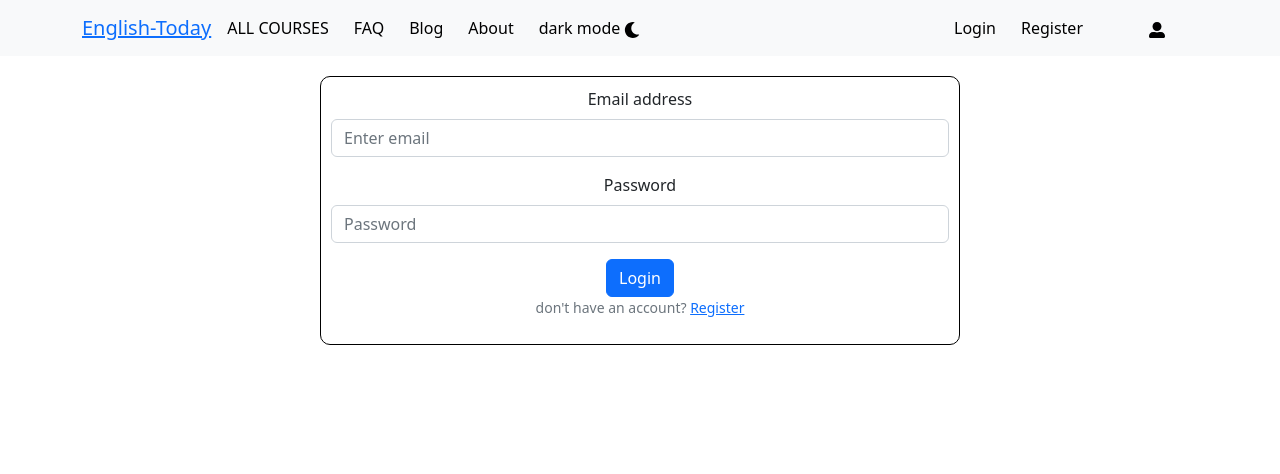
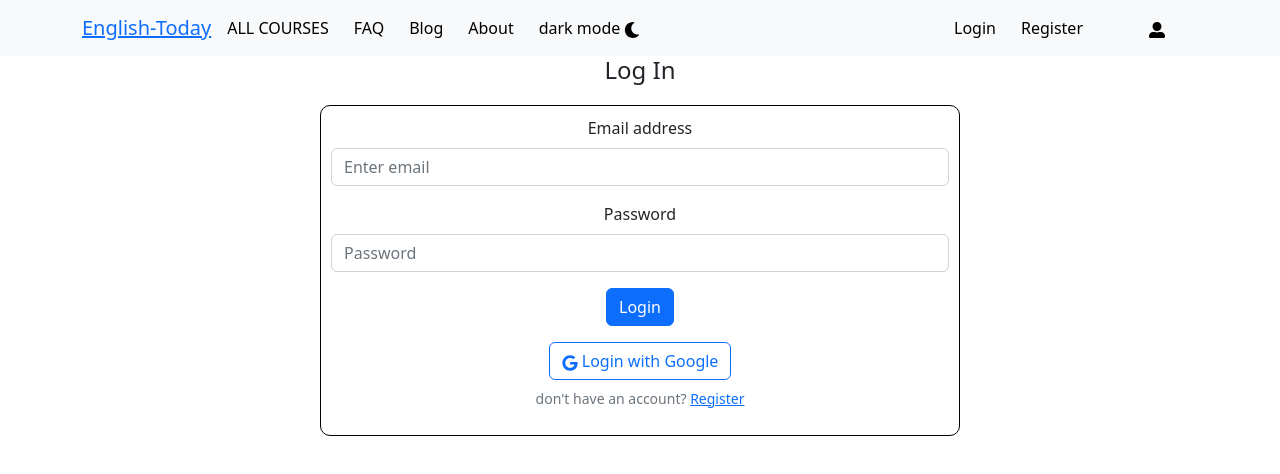
Before and after one commit to nasirullahnu/english-today, a React (Create React App) app: page /login in a window 1280 px wide. Shown: the top 474 px of the page. Built offline with nearby package versions, Linux system fonts and the light colour scheme; no server answers.

Commit message:
redicect add to the login and register page

```diff
--- a/src/Routes/PrivateRoutes/PrivateRoutes.js
+++ b/src/Routes/PrivateRoutes/PrivateRoutes.js
@@ -1,14 +1,15 @@
 import React from 'react';
 import { useContext } from 'react';
-import { Navigate } from 'react-router-dom';
+import { Navigate, useLocation } from 'react-router-dom';
 import { AuthContext } from '../../contexts/AuthProvider/AuthProvider';
 
 
 const PrivateRoute = ({children}) => {
     const {user} = useContext(AuthContext)
+    const location = useLocation();
 
     if(!user){
-        return <Navigate to='/login'></Navigate>
+        return <Navigate to='/login' state={{from: location}} replace></Navigate>
     }
     return children
 };
--- a/src/shared/Courses/Courses.js
+++ b/src/shared/Courses/Courses.js
@@ -21,7 +21,7 @@ const Courses = () => {
         <Container>
                 <Row>
                     <Col lg="4" className='d-none d-lg-block'>
-                    <h2>Total Courses {courses.length}</h2>
+                    <h2>See Courses Details</h2>
                         {
                             courses.map(course => <CourseCards
                                 key={course.id}
--- a/src/shared/Login/Login.js
+++ b/src/shared/Login/Login.js
@@ -1,14 +1,31 @@
+import { GoogleAuthProvider } from 'firebase/auth';
 import React, { useContext, useState } from 'react';
 import Button from 'react-bootstrap/Button';
 import Form from 'react-bootstrap/Form';
-import { Link, useNavigate } from 'react-router-dom';
+import { FaGoogle } from 'react-icons/fa';
+import { Link, useLocation, useNavigate } from 'react-router-dom';
 import { AuthContext } from '../../contexts/AuthProvider/AuthProvider';
 import './Login.css'
 
 const Login = () => {
-    const {signIn} = useContext(AuthContext)
+    const { signIn, providerLogin } = useContext(AuthContext)
+    const googleProvider = new GoogleAuthProvider();
     const navigate = useNavigate();
+    const location = useLocation();
     const [error, setError] = useState('')
+
+    const from = location.state?.from?.pathname || '/'
+
+    // sign in with google
+    const handleGoogleLogin = () => {
+        providerLogin(googleProvider)
+            .then(result => {
+                const user = result.user
+                console.log(user)
+                navigate(from , {replace : true})
+            })
+            .catch(error => setError(error))
+    }
 
     // log in with email and password
     const handleSubmit = event => {
@@ -23,7 +40,7 @@ const Login = () => {
                 console.log(user)
                 form.reset()
                 setError('')
-            navigate('/')
+                navigate(from , {replace : true})
             })
             .catch(error => {
                 console.log(error)
@@ -33,19 +50,24 @@ const Login = () => {
     }
 
     return (
+        <div>
+            <h4>Log In</h4>
             <Form onSubmit={handleSubmit} className='w-50 mx-auto form'>
                 <Form.Group className="mb-3" controlId="formBasicEmail">
                     <Form.Label>Email address</Form.Label>
-                <Form.Control name='email' type="email" placeholder="Enter email" required/>
+                    <Form.Control name='email' type="email" placeholder="Enter email" required />
                 </Form.Group>
 
                 <Form.Group className="mb-3" controlId="formBasicPassword">
                     <Form.Label>Password</Form.Label>
-                <Form.Control name='password' type="password" placeholder="Password" required/>
+                    <Form.Control name='password' type="password" placeholder="Password" required />
                 </Form.Group>
                 <Button variant="primary" type="submit">
                     Login
                 </Button><br></br>
+                <Form.Text className="text-muted">
+                    <Button onClick={handleGoogleLogin} className='mt-3' variant="outline-primary mb-2"><FaGoogle></FaGoogle> Login with Google</Button>
+                </Form.Text>
                 <Form.Text className="text-muted">
                     <p>don't have an account? <Link to='/register'>Register</Link></p>
                 </Form.Text>
@@ -53,6 +75,7 @@ const Login = () => {
                     {error}
                 </Form.Text>
             </Form>
+        </div>
     );
 };
 
--- a/src/shared/Register/Register.js
+++ b/src/shared/Register/Register.js
@@ -1,7 +1,7 @@
-import React from 'react';
+import React, { useState } from 'react';
 import Button from 'react-bootstrap/Button';
 import Form from 'react-bootstrap/Form';
-import { Link, useNavigate } from 'react-router-dom';
+import { Link, useLocation, useNavigate } from 'react-router-dom';
 import { FaGoogle } from 'react-icons/fa';
 import { useContext } from 'react';
 import { AuthContext } from '../../contexts/AuthProvider/AuthProvider';
@@ -11,6 +11,10 @@ const Register = () => {
     const { user, providerLogin, createUser } = useContext(AuthContext)
     const googleProvider = new GoogleAuthProvider()
     const navigate = useNavigate();
+    const location = useLocation();
+    const [error, setError] = useState('')
+
+    const from = location.state?.from?.pathname || '/'
 
     // sign in with google
     const handleGoogleLogin = () => {
@@ -18,9 +22,9 @@ const Register = () => {
             .then(result => {
                 const user = result.user
                 console.log(user)
-                navigate('/')
+                navigate(from , {replace : true})
             })
-            .catch(error => console.error(error))
+            .catch(error => setError(error))
     }
 
     // sign in with email and password
@@ -36,13 +40,15 @@ const Register = () => {
             .then(result => {
                 const user = result.user
                 console.log(user)
-                navigate('/')
+                navigate(from , {replace : true})
             })
-            .catch(e => console.error(e))
+            .catch(e => setError(e))
     }
 
 
     return (
+        <div>
+            <h4>Registration</h4>
             <Form onSubmit={handleSubmit} className='w-50 mx-auto form'>
                 <Form.Group className="mb-3" controlId="formBasicEmail">
                     <Form.Label>Your Name</Form.Label>
@@ -70,9 +76,10 @@ const Register = () => {
                     <p>already have an account? <Link to='/login'>Login</Link></p>
                 </Form.Text>
                 <Form.Text className="text-muted">
-                error info
+                    {error}
                 </Form.Text>
             </Form>
+        </div>
     );
 };
 
--- a/src/shared/SingleCourse/SingleCourse.js
+++ b/src/shared/SingleCourse/SingleCourse.js
@@ -32,7 +32,7 @@ const SingleCourse = ({ single }) => {
                                 <Link to='/courses'>Back</Link>
                             </Button>
                             <Button className='btn btn-info'>
-                                <Link to={`/checkout/${category_id}`}>Check Out</Link>
+                                <Link to={`/checkout/${category_id}`}>Get Premium</Link>
                             </Button>
                         </div>
                     </div>
```
Lines whose indentation alone changed are shown as unchanged.
